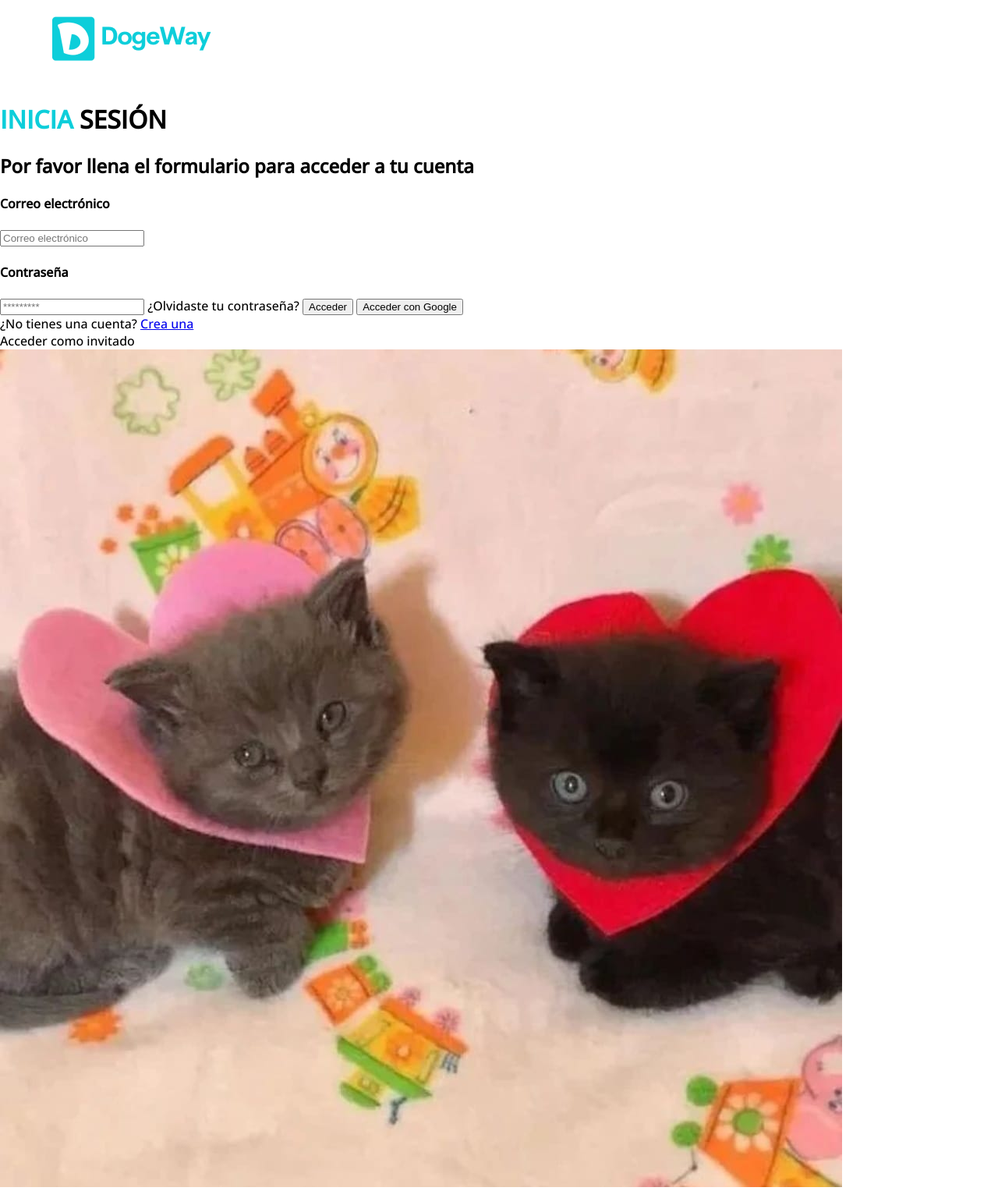
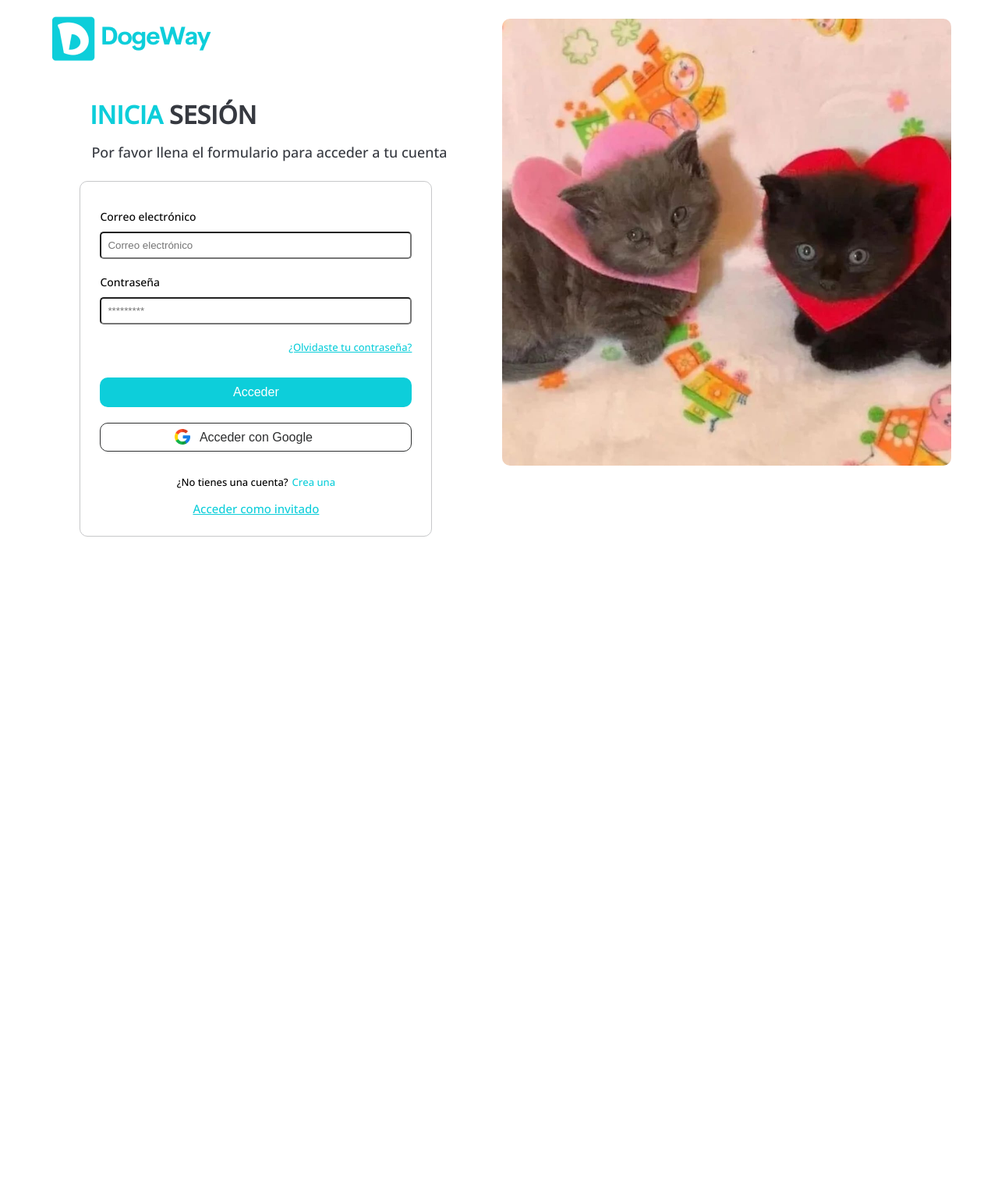
Before and after one commit to Luisangel-Cordova27/IngSoft-DogeWay, a PHP site: page /login.html in a window 1280 px wide. Shown: the whole page at 78% size. After the commit the page ends 688 px from the top, so only its background shows below. Run offline with PHP 8.4, Linux system fonts and the light colour scheme.

Commit message:
volvi a agregar el css del login que no se mergeo

```diff
--- a/registrousuario.html
+++ b/registrousuario.html
@@ -35,6 +35,10 @@
         <h4>Contraseña</h4>
         <input type="text" placeholder="Contraseña">
         <button type="button">Continuar</button>
+        <div class="signup">
+            ¿Ya tienes una cuenta?
+            <a href=login.html>Inicia Sesión</a>
+        </div>
     </div>
 </body>
 </html>
--- a/style.css
+++ b/style.css
@@ -362,7 +362,7 @@ footer{
     font-size: 16px;
     transition: transform 0.3s ease;
     margin-top: 21px;
-    margin-bottom: 30px;
+    margin-bottom: 10px;
 }
 
 .cuadro-R button:hover{
@@ -375,6 +375,156 @@ footer{
     margin-top: 15px;
     margin-bottom: 5px;
 
+}
+
+/*login*/
+.titulo-L h1{
+    color:#363940;
+    display: flex;
+    align-items: center;
+    justify-content: left;
+    margin: 0;
+    margin-top: 15px;
+    margin-left: 9%;
+}
+
+.titulo-L h2{
+    color: #363940;
+    display: flex;
+    align-items: center;
+    justify-content: left;
+    margin: 0;
+    margin-left: 8%;
+    font-size: 18px;
+    font-weight: normal;
+    padding: 15px;
+}
+
+.cuadro-L{
+    border: 1px solid #C7C8CA;
+    text-align: left;
+    float: left;
+    padding: 25px;
+    border-radius: 10px;
+    width: 400px;
+    height: auto;
+    margin: auto;
+    margin-top: 10px;
+    margin-left: 8%;
+}
+
+.cuadro-L h4{
+    font-size: 14px;
+    font-weight: normal;
+    margin-top: 10px;
+    margin-bottom: 5px;
+}
+
+.cuadro-L input{
+    width: 100%;
+    padding: 8px;
+    margin-top: 5px;
+    box-sizing: border-box;
+    border-radius: 5px;
+    margin-bottom: 10px;
+}
+
+.cuadro-L .forgot-pass{
+    display: flex;
+    align-items: center;
+    justify-content: right;
+    color: #0DCEDA;
+    font-size: small;
+    text-decoration: underline;
+    margin-top: 10px;
+}
+
+.cuadro-L button{
+    width: 100%;
+    padding: 10px 53px;
+    background-color: #0DCEDA;
+    color: #FFFFFF;
+    border: none;
+    border-radius: 10px;
+    font-size: 16px;
+    transition: transform 0.3s ease;
+    margin-top: 30px;
+    margin-bottom: 10px;
+}
+
+.cuadro-L button:hover{
+    transform: scale(1.1);
+}
+
+.cuadro-L hr{
+    width: 35%;
+    border: 0.5px solid #8B8C8C;
+    margin-top: 15px;
+    margin-bottom: 5px;
+
+}
+
+.cuadro-L .button-Google{
+    width: 100%;
+    padding: 10px 0px;
+    background-color: #FFFFFF;
+    color: hsl(200, 3%, 18%);
+    border: 1px solid #2D2F30;
+    border-radius: 10px;
+    font-size: 16px;
+    transition: transform 0.3s ease;
+    margin-top: 10px;
+    margin-bottom: 20px;
+    background-image: url(img/google.png);
+    background-size: 20px;
+    background-position: 95px center;
+    background-repeat: no-repeat;
+    text-align: center;
+    line-height: 15px;
+}
+
+.cuadro-L .button-Google:hover{
+    transform: scale(1.1);
+}
+
+.cuadro-L .guest{
+    display: flex;
+    align-items: center;
+    justify-content: center;
+    color: #0DCEDA;
+    font-size: 15px;
+    text-decoration: underline;
+    margin-top: 15px;
+}
+
+.img-L{
+    position: absolute;
+    border-radius: 10px;
+    right: 60px;
+    top: 3%;
+    width: 45%;
+    height: auto;
+}
+
+.signup{
+    display: flex;
+    align-items: center;
+    justify-content: center;
+    font-size: small;
+    margin-top: 10px;
+}
+
+.signup a{
+    color: #0DCEDA;
+    margin-left: 5px;
+}
+
+.signup a:hover{
+    text-decoration: underline;
+}
+
+a:-webkit-any-link {
+    text-decoration: none;
 }
 
 /*registromascotas*/
```
